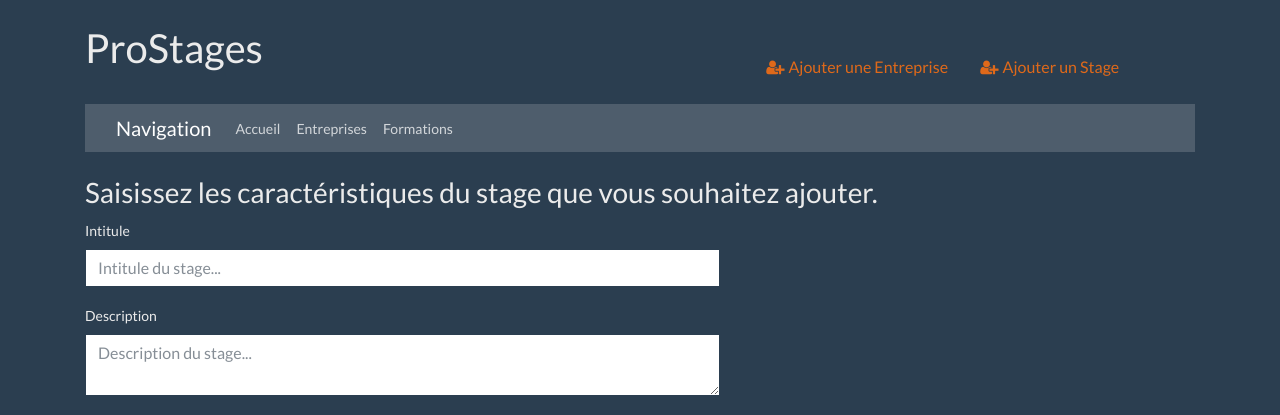
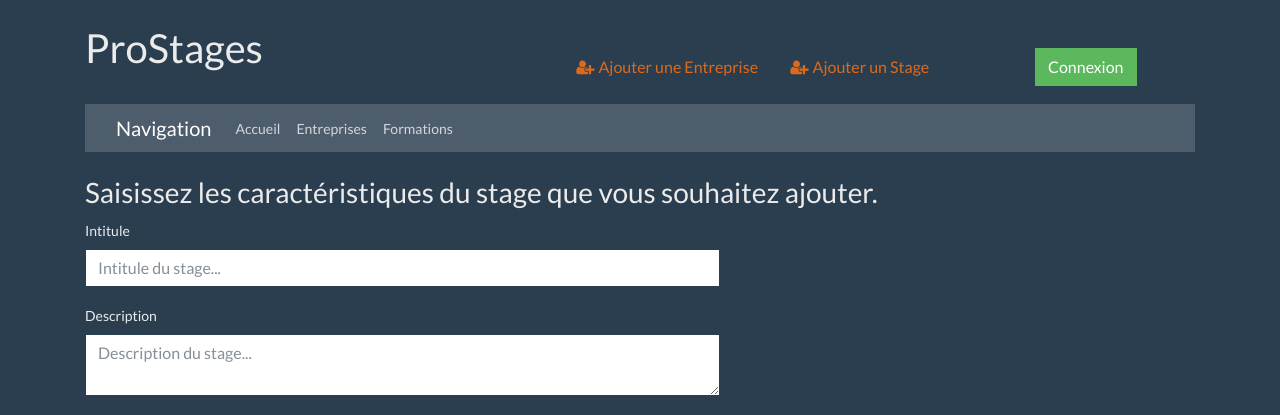
Before and after one commit to tbdreals/prostages, a Symfony app: template templates/pro_stages/ajoutModifStage.html.twig in a window 1280 px wide. Shown: the top 415 px of the page. Run offline with Twig, Linux system fonts and the light colour scheme; the template is opened without the code that fills it: most values are stand-ins (such as "Sample title", 1, 10 or a date in 2020); form fields are guessed from the names that the template uses; some libraries are stand-ins or nearby versions.

Commit message:
Ajout d'une action de connexion/deconnexion via un bouton adaptatif

```diff
--- a/src/Security/FormulaireLoginAuthenticator.php
+++ b/src/Security/FormulaireLoginAuthenticator.php
@@ -97,7 +97,7 @@ class FormulaireLoginAuthenticator extends AbstractFormLoginAuthenticator implem
         }
 
         // For example : return new RedirectResponse($this->urlGenerator->generate('some_route'));
-        return new RedirectResponse($this->router->generate('pro_stages'));
+        return new RedirectResponse($this->urlGenerator->generate('pro_stages'));
     }
 
     protected function getLoginUrl()
--- a/templates/base.html.twig
+++ b/templates/base.html.twig
@@ -17,7 +17,7 @@
         <!-- ENTETE TITRE ET LOGO -->
         {% block entete %}
           <div class="row">
-            <div class="col-7">
+            <div class="col-5">
               <br />
               <h1>ProStages</h1>
               <br />
@@ -27,6 +27,15 @@
               <br /><br />
               <button type="button" class="btn btn-link"><a href="/ajoutEntreprise"><i class="demo-icon icon-user-plus"></i> Ajouter une Entreprise</a></button>
               <button type="button" class="btn btn-link"><a href="/ajoutStage"><i class="demo-icon icon-user-plus"></i> Ajouter un Stage</a></button>
+            </div>
+
+            <div class="col-2">
+              <br /><br />
+              {% if is_granted('ROLE_USER') %}
+                <a href="{{path('app_logout')}}"><button class="btn btn-danger">Deconnexion</button></a>
+              {% else %}
+                <a href="{{path('app_login')}}"><button class="btn btn-success">Connexion</button></a>
+              {% endif %}
             </div>
           </div>
         {% endblock %}
@@ -54,6 +63,15 @@
         </div>
         <br />
         {% endblock %}
+
+        {% if is_granted('ROLE_USER') %}
+          <div class="row justify-content-end">
+            <h4>
+              <small class="text-muted">Connecté en tant que</small>
+              {{ app.user.email }}
+            </h4>
+          </div>
+        {% endif %}
 
         <!-- CONTENU DE LA PAGE A COMPLETER -->
         {% block contenu %}
```
